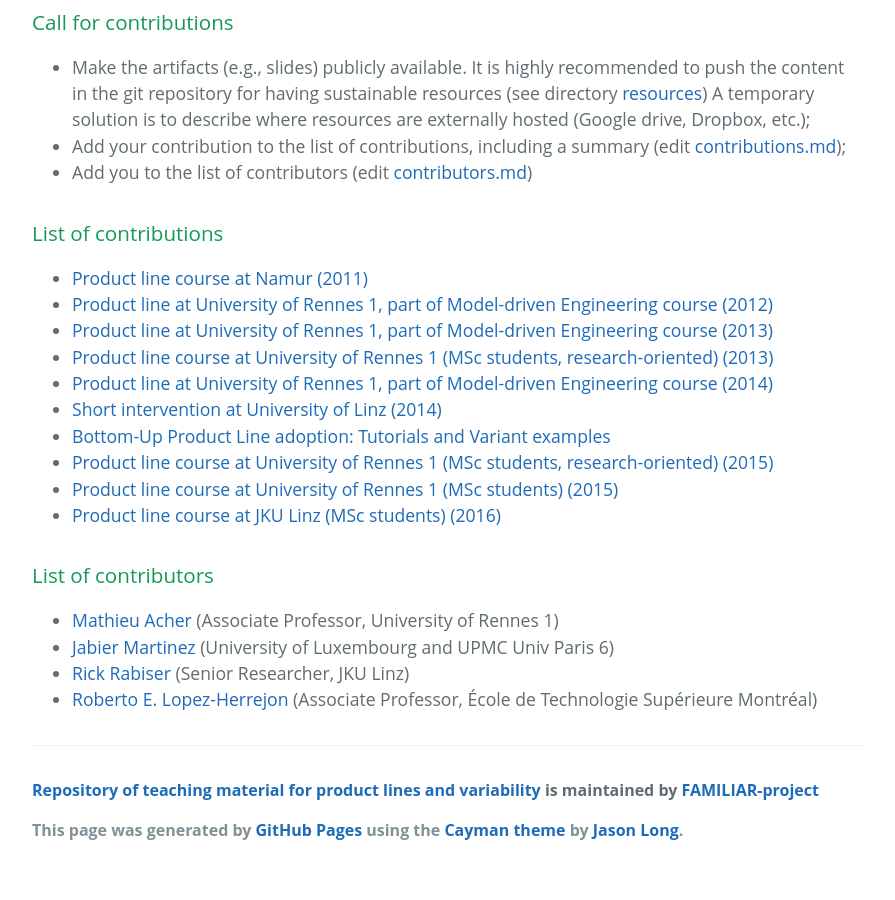
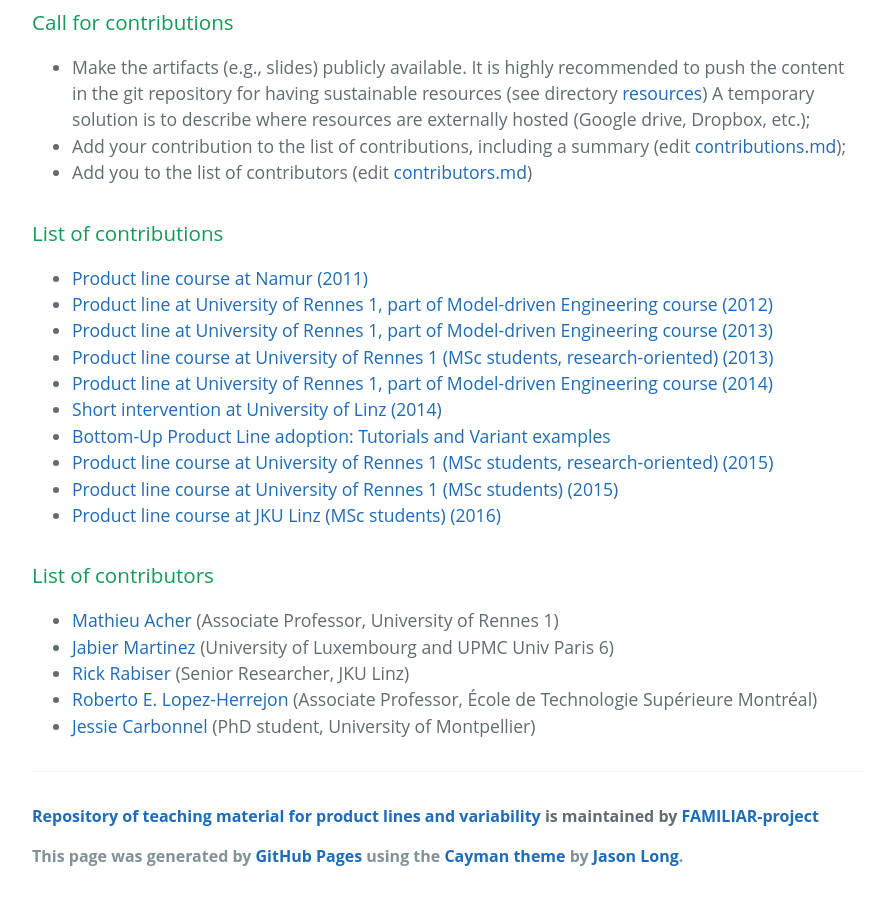
Before and after one commit to FAMILIAR-project/teaching, a Jekyll site: the page built from index.html, in a window 1280 px wide and 900 px high, scrolled down 762 px. Shown: the whole window, without its empty margins (192-1087 px from the left). Built offline with Jekyll 4.4.1, drawn with Linux system fonts in a browser that asks for light colours; before the commit the page ends 1636 px from its top, so only the background shows below that.

Commit message:
Update contributors.md

```diff
--- a/_includes/contributors.md
+++ b/_includes/contributors.md
@@ -4,3 +4,4 @@
  * [Jabier Martinez](http://sites.google.com/site/jabiermartinezwebsite) (University of Luxembourg and UPMC Univ Paris 6)
  * [Rick Rabiser](http://mevss.jku.at/?page_id=57) (Senior Researcher, JKU Linz)
  * [Roberto E. Lopez-Herrejon](https://www.etsmtl.ca/) (Associate Professor, École de Technologie Supérieure Montréal)
+ * [Jessie Carbonnel](https://www.lirmm.fr/users/utilisateurs-lirmm/jessie-carbonnel) (PhD student, University of Montpellier)
```
